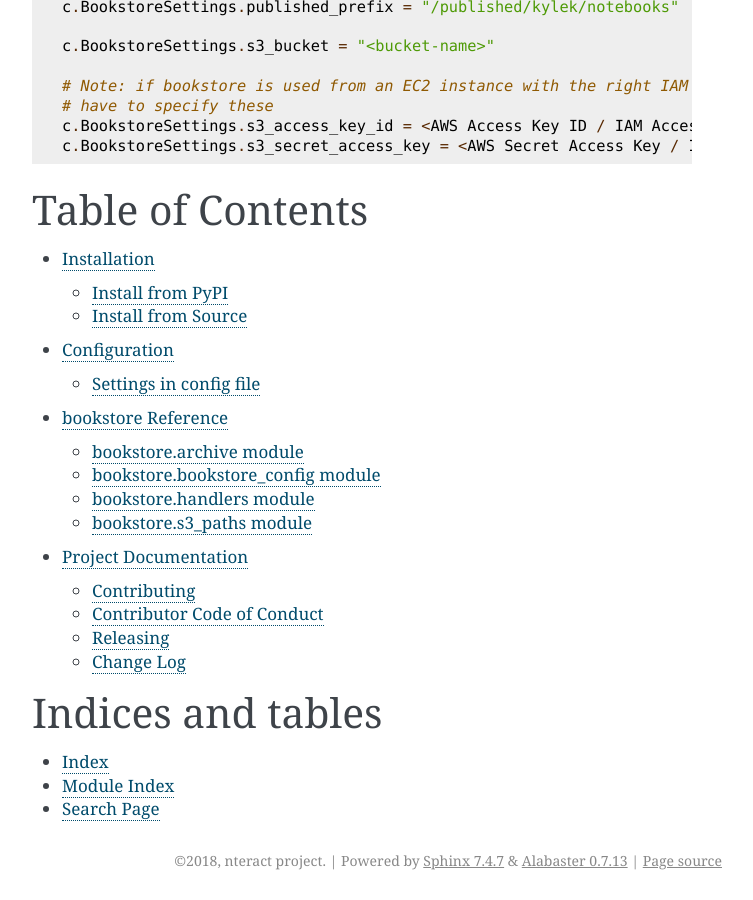
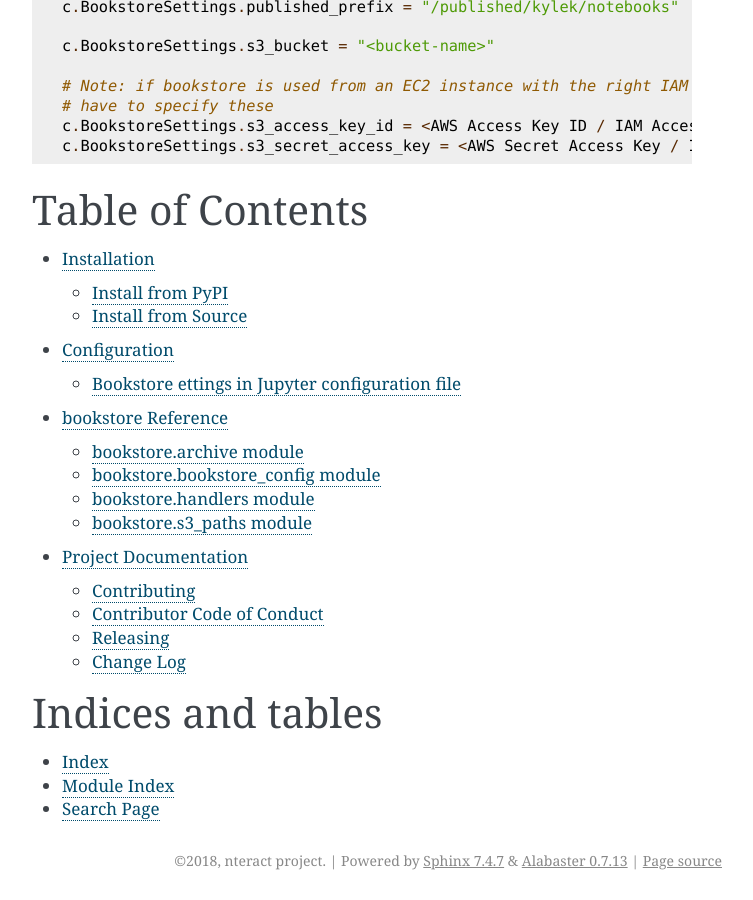
Before and after one commit to nteract/bookstore, a Sphinx documentation site: the page built from docs/source/index.rst, in a window 1280 px wide and 900 px high, scrolled down 1968 px. Shown: the whole window, without its empty margins (388-1141 px from the left). Built offline with Sphinx 7.4.7, drawn with Linux system fonts in a browser that asks for light colours; pages that are not in the unit, such as notebooks, are missing from menus.

Commit message:
add configuration doc

````diff
--- a/docs/source/configuration.rst
+++ b/docs/source/configuration.rst
@@ -2,31 +2,34 @@
 =============
 
 
-Settings in config file
------------------------
+Bookstore ettings in Jupyter configuration file
+-----------------------------------------------
 
 `~/.jupyter/jupyter_notebook_config.py` can store commonly used settings for
-bookstore. Bookstore settings including the workspace and published location
-for notebooks. Additionally, AWS credentials for S3 may also be added.
+bookstore. Bookstore settings include:
+
+    - the workspace and published storage location
+    - S3 bucket information
+    - AWS credentials for S3 may also be addeds
+
+.. code-block:: python
+
+    """jupyter config
+    # At ~/.jupyter/jupyter_notebook_config.py for user installs on macOS
+    # See https://jupyter.readthedocs.io/en/latest/projects/jupyter-directories.html for other places to plop this
+    """
+    from bookstore import BookstoreContentsArchiver
 
 
-```python
-# jupyter config
-# At ~/.jupyter/jupyter_notebook_config.py for user installs on macOS
-# See https://jupyter.readthedocs.io/en/latest/projects/jupyter-directories.html for other places to plop this
+    c.NotebookApp.contents_manager_class = BookstoreContentsArchiver
 
-from bookstore import BookstoreContentsArchiver
+    # All Bookstore settings are centralized on one config object so you don't have to configure it for each class
+    c.BookstoreSettings.workspace_prefix = "/workspace/kylek/notebooks"
+    c.BookstoreSettings.published_prefix = "/published/kylek/notebooks"
 
-c.NotebookApp.contents_manager_class = BookstoreContentsArchiver
+    c.BookstoreSettings.s3_bucket = "<bucket-name>"
 
-# All Bookstore settings are centralized on one config object so you don't have to configure it for each class
-c.BookstoreSettings.workspace_prefix = "/workspace/kylek/notebooks"
-c.BookstoreSettings.published_prefix = "/published/kylek/notebooks"
-
-c.BookstoreSettings.s3_bucket = "<bucket-name>"
-
-# Note: if bookstore is used from an EC2 instance with the right IAM role, you don't
-# have to specify these
-c.BookstoreSettings.s3_access_key_id = <AWS Access Key ID / IAM Access Key ID>
-c.BookstoreSettings.s3_secret_access_key = <AWS Secret Access Key / IAM Secret Access Key>
-```
+    # Note: if bookstore is used from an EC2 instance with the right IAM role, you don't
+    # have to specify these
+    c.BookstoreSettings.s3_access_key_id = <AWS Access Key ID / IAM Access Key ID>
+    c.BookstoreSettings.s3_secret_access_key = <AWS Secret Access Key / IAM Secret Access Key>
````
